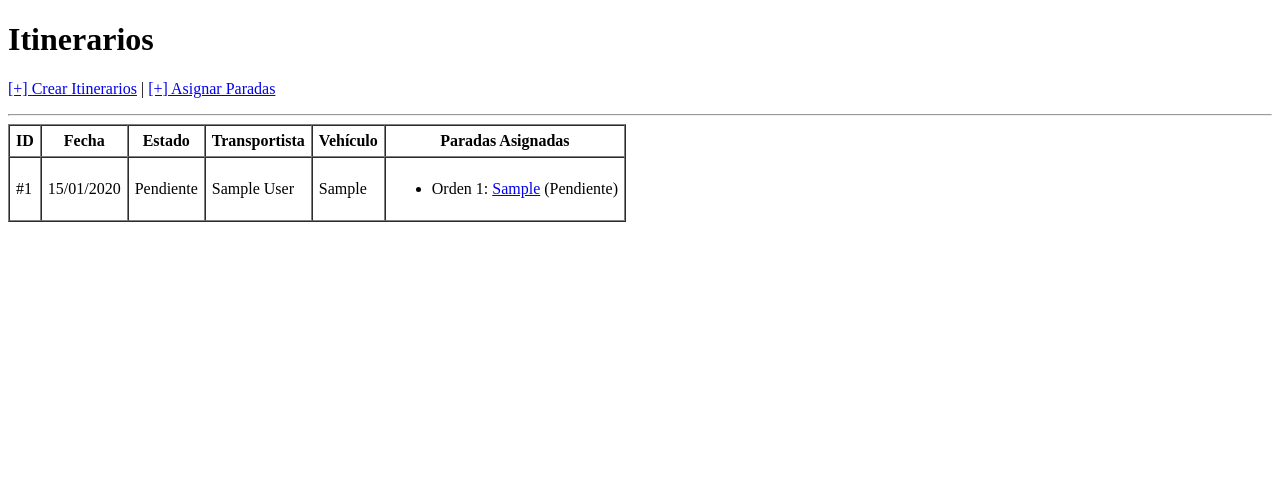
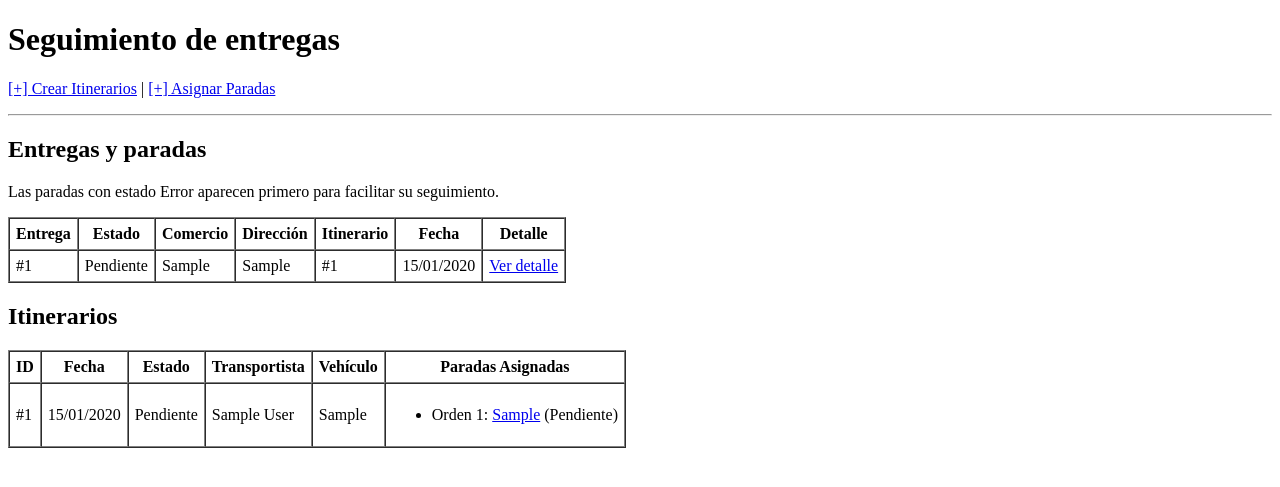
Before and after one commit to enzogiandon/Proyecto_Ing-software, a Django app: page /itinerarios/ in a window 1280 px wide. Shown: the top 487 px of the page. Run offline with Django 5.2, Linux system fonts and the light colour scheme; a user stored in the database is signed in; tables that the repository leaves empty hold one stand-in row (values such as "Sample post").

Commit message:
Priorizar entregas con error en el listado

```diff
--- a/apps/itinerarios/templates/itinerarios/itinerario_lista.html
+++ b/apps/itinerarios/templates/itinerarios/itinerario_lista.html
@@ -5,7 +5,7 @@
     <title>Lista de Itinerarios</title>
 </head>
 <body>
-    <h1>Itinerarios</h1>
+    <h1>Seguimiento de entregas</h1>
 
     {% if messages %}
         <ul>
@@ -22,6 +22,40 @@
 
     <hr>
 
+    <h2>Entregas y paradas</h2>
+    <p>Las paradas con estado Error aparecen primero para facilitar su seguimiento.</p>
+    <table border="1" cellpadding="6" cellspacing="0">
+        <thead>
+            <tr>
+                <th>Entrega</th>
+                <th>Estado</th>
+                <th>Comercio</th>
+                <th>Dirección</th>
+                <th>Itinerario</th>
+                <th>Fecha</th>
+                <th>Detalle</th>
+            </tr>
+        </thead>
+        <tbody>
+            {% for parada in paradas_seguimiento %}
+                <tr>
+                    <td>#{{ parada.pk }}</td>
+                    <td>{{ parada.get_estado_display }}</td>
+                    <td>{{ parada.comercio.razon_social }}</td>
+                    <td>{{ parada.comercio.domicilio }}</td>
+                    <td>#{{ parada.itinerario_id }}</td>
+                    <td>{{ parada.itinerario.fecha|date:"d/m/Y" }}</td>
+                    <td><a href="{% url 'itinerarios:parada_detalle' parada.pk %}">Ver detalle</a></td>
+                </tr>
+            {% empty %}
+                <tr>
+                    <td colspan="7">No hay entregas registradas.</td>
+                </tr>
+            {% endfor %}
+        </tbody>
+    </table>
+
+    <h2>Itinerarios</h2>
     <table border="1" cellpadding="6" cellspacing="0">
         <thead>
             <tr>
--- a/apps/itinerarios/views.py
+++ b/apps/itinerarios/views.py
@@ -1,7 +1,7 @@
 from django.contrib.auth.mixins import LoginRequiredMixin, PermissionRequiredMixin
 from django.contrib.messages.views import SuccessMessageMixin
 from django.core.exceptions import ValidationError
-from django.db.models import Prefetch
+from django.db.models import Case, IntegerField, Prefetch, When
 from django.urls import reverse_lazy
 from django.views.generic import DetailView, FormView, ListView
 
@@ -24,6 +24,27 @@ class ListaItinerarios(LoginRequiredMixin, PermissionRequiredMixin, ListView):
             .prefetch_related("paradas__comercio")
             .order_by("-fecha", "id")
         )
+
+    def get_context_data(self, **kwargs):
+        context = super().get_context_data(**kwargs)
+        context["paradas_seguimiento"] = (
+            Parada.objects.select_related("comercio", "itinerario")
+            .annotate(
+                prioridad_estado=Case(
+                    When(estado="error", then=0),
+                    default=1,
+                    output_field=IntegerField(),
+                )
+            )
+            .order_by(
+                "prioridad_estado",
+                "-itinerario__fecha",
+                "itinerario_id",
+                "orden",
+                "id",
+            )
+        )
+        return context
 
 
 class DetalleParada(LoginRequiredMixin, PermissionRequiredMixin, DetailView):
```
Also changed, not shown: apps/itinerarios/tests.py (+43 -0 lines).
